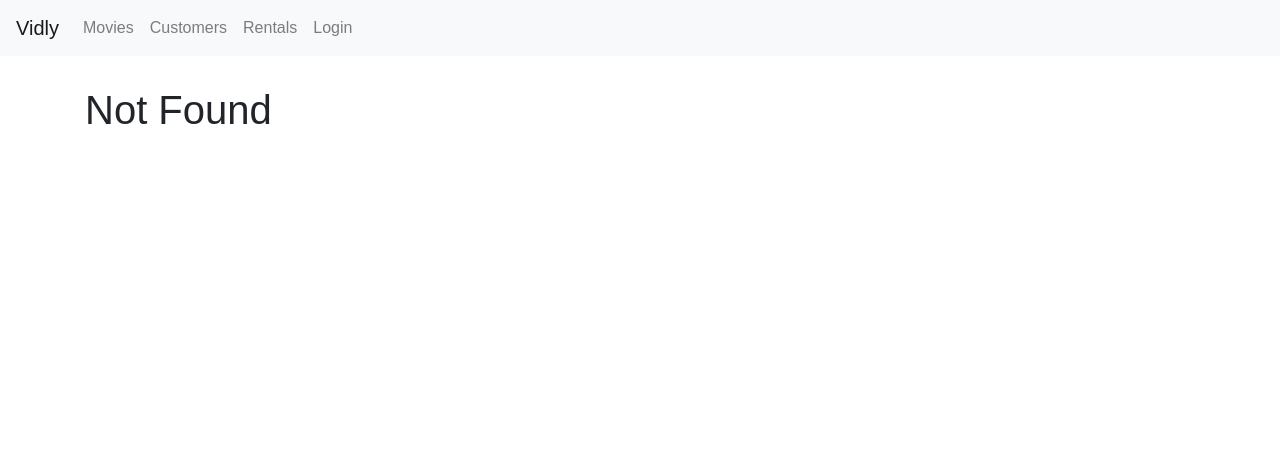
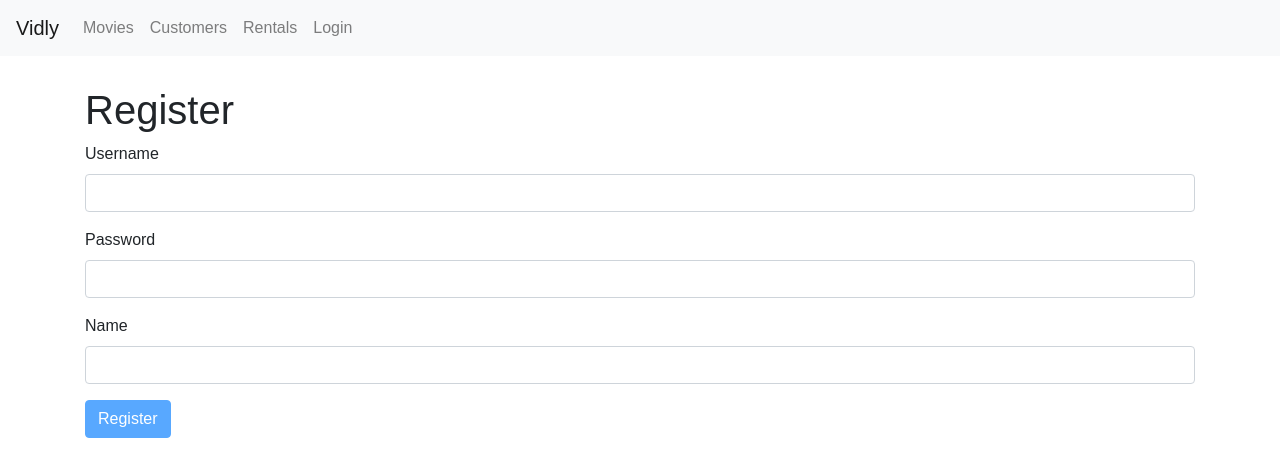
Before and after one commit to fishstick22/mastering-react-mosh, a React (Create React App) app in the folder vidly/: page /register in a window 1280 px wide. Before the commit this address led to /not-found. Shown: the top 476 px of the page. Built offline with nearby package versions, Linux system fonts and the light colour scheme; the HTML template or start-up script is replaced by a standard one.

Commit message:
register form

```diff
--- a/vidly/src/App.js
+++ b/vidly/src/App.js
@@ -7,6 +7,7 @@ import Customers from "./components/customers";
 import Rentals from "./components/rentals";
 import NotFound from "./components/notFound";
 import LoginForm from './components/loginForm';
+import RegisterForm from "./components/registerForm";
 import "./App.css";
 
 class App extends Component {
@@ -16,6 +17,7 @@ class App extends Component {
         <NavBar />
         <main className="container">
           <Switch>
+            <Route path="/register" component={RegisterForm} />
             <Route path="/login" component={LoginForm} />
             <Route path="/movies/:id" component={MovieForm} />
             <Route path="/movies" component={Movies} />
--- /dev/null
+++ b/vidly/src/components/registerForm.jsx
@@ -0,0 +1,45 @@
+import React from "react";
+import Joi from "joi-browser";
+import Form from "./common/form";
+
+class RegisterForm extends Form {
+  state = {
+    data: { username: "", password: "", name: "" },
+    errors: {}
+  };
+
+  schema = {
+    username: Joi.string()
+      .required()
+      .email()
+      .label("Username"),
+    password: Joi.string()
+      .required()
+      .min(5)
+      .label("Password"),
+    name: Joi.string()
+      .required()
+      .label("Name")
+  };
+
+  doSubmit = () => {
+    // Call the server
+    console.log("Submitted");
+  };
+
+  render() {
+    return (
+      <div>
+        <h1>Register</h1>
+        <form onSubmit={this.handleSubmit}>
+          {this.renderInput("username", "Username")}
+          {this.renderInput("password", "Password", "password")}
+          {this.renderInput("name", "Name")}
+          {this.renderButton("Register")}
+        </form>
+      </div>
+    );
+  }
+}
+
+export default RegisterForm;
```
